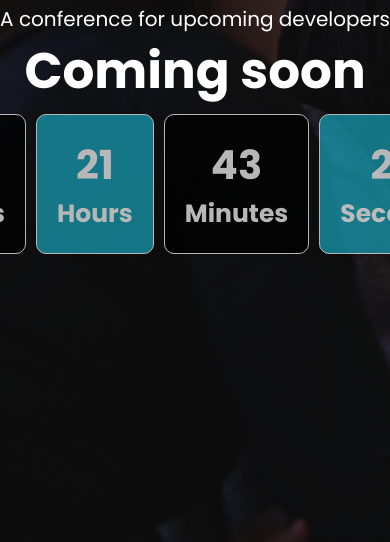
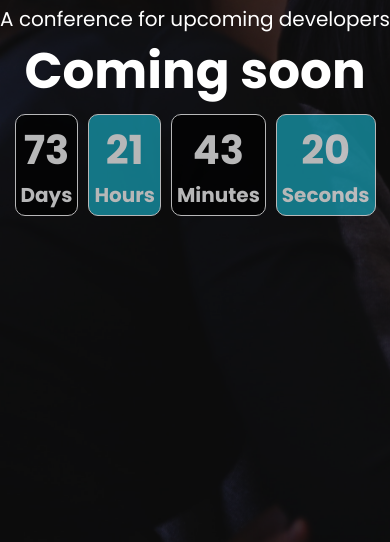
Before and after one commit to deanlauvina7/Coming-Soon-Landing-Page, a plain HTML site: page index.html in a window 390 px wide. Shown: the part 302-844 px from the top of the page. Drawn offline with Linux system fonts and the light colour scheme.

Commit message:
Made the landing page responsive

```diff
--- a/style.css
+++ b/style.css
@@ -67,3 +67,15 @@ body {
   display: block;
   font-size: 25px;
 }
+
+/* Media Queries */
+@media screen and (max-width: 565px) {
+  .countdown div {
+    padding: 5px;
+  }
+
+  .countdown span {
+    display: block;
+    font-size: 20px;
+  }
+}
```
